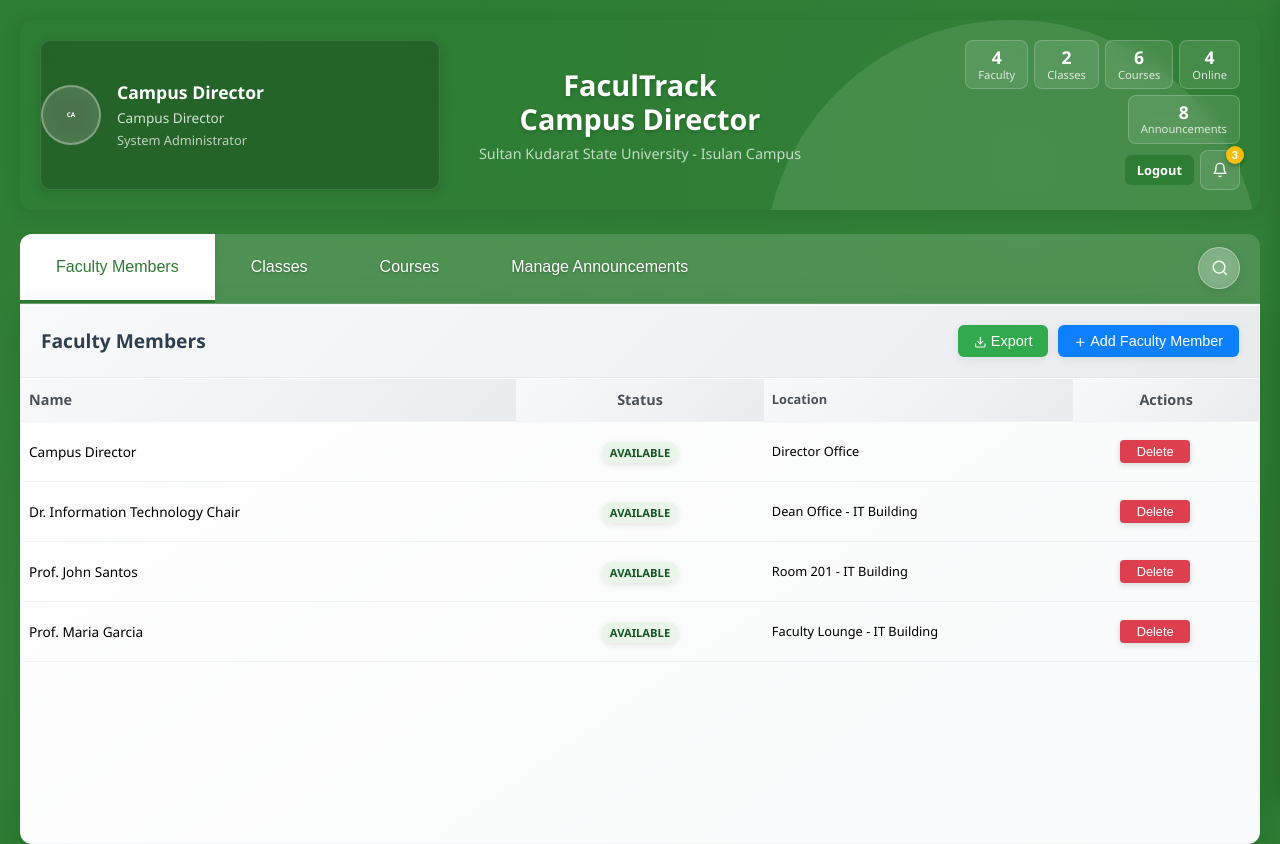
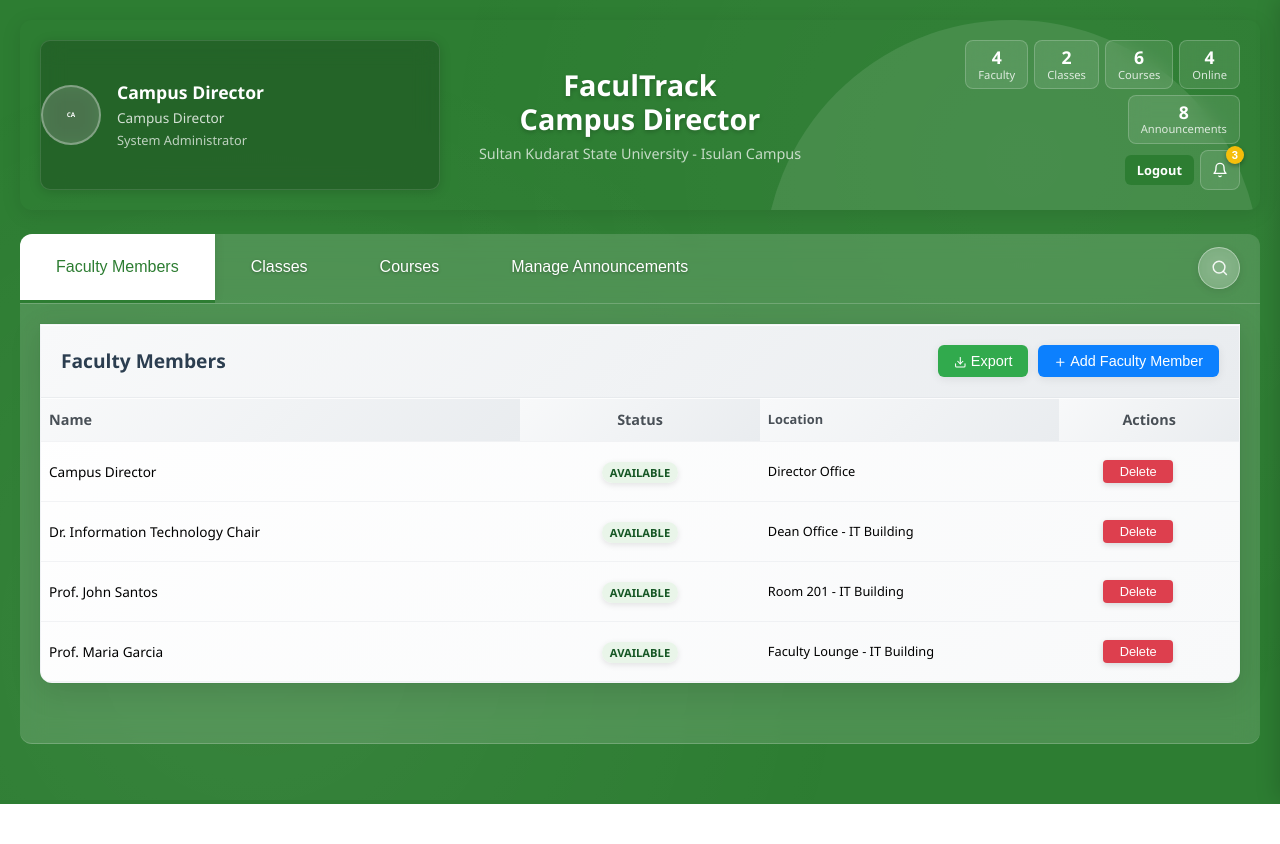
Before and after one commit to shototoy/Facultrack, a PHP site: page /director.php in a window 1280 px wide. After the commit the page ends 804 px from the top, so only its background shows below. Run offline with PHP 8.4, Linux system fonts and the light colour scheme; a user stored in the database is signed in; data comes from the database, SQL or seed files in the repository; data that the repository does not hold is empty.

Commit message:
improved styles

```diff
--- a/assets/css/style.css
+++ b/assets/css/style.css
@@ -8,10 +8,10 @@
 body {
     font-family: 'Segoe UI', Tahoma, Geneva, Verdana, sans-serif;
     background: var(--bg-primary);
-    height: 100vh;
+    min-height: 100vh;
     padding: 20px;
     position: relative;
-    overflow: hidden;
+    overflow: auto;
     box-sizing: border-box;
 }
 
@@ -1172,8 +1172,16 @@ body:has(.faculty-grid) .tab-content.active {
     border-radius: 0px 0px 12px 12px;
     backdrop-filter: blur(12px);
     border-bottom: 1px solid rgba(255, 255, 255, 0.2);
-    height: calc(100vh - 260px);
-    overflow-y: auto;
+    padding: 20px;
+    margin-bottom: 40px;
+    box-sizing: border-box;
+}
+
+body:has(.table-container) .tab-content.active {
+    background: rgba(255, 255, 255, 0.15);
+    border-radius: 0px 0px 12px 12px;
+    backdrop-filter: blur(12px);
+    border-bottom: 1px solid rgba(255, 255, 255, 0.2);
     padding: 20px;
     margin-bottom: 40px;
     box-sizing: border-box;
@@ -1235,14 +1243,18 @@ body:has(.faculty-grid) .tab-content.active {
     background: linear-gradient(145deg, #ffffff, #f8f9fa);
     border-radius: 0px 0px 12px 12px;
     box-shadow: 0 8px 32px rgba(0,0,0,0.12), inset 0 1px 0 rgba(255, 255, 255, 0.9), 0 0 0 1px rgba(46, 125, 50, 0.08);
-    overflow: hidden;
+    overflow: auto;
     border: 1px solid rgba(222, 226, 230, 0.3);
     backdrop-filter: blur(10px);
     position: relative;
-    height: calc(100vh - 260px);
-    display: flex;
-    flex-direction: column;
     margin-bottom: 40px;
+}
+
+@media (max-width: 768px) {
+    .table-container {
+        max-height: 70vh;
+        overflow-y: auto;
+    }
 }
 
 .table-header {
```
